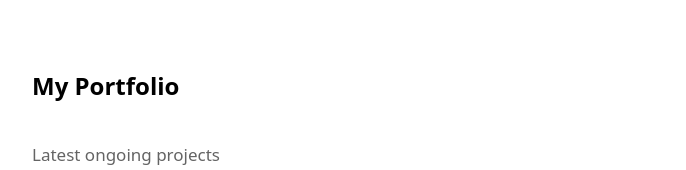
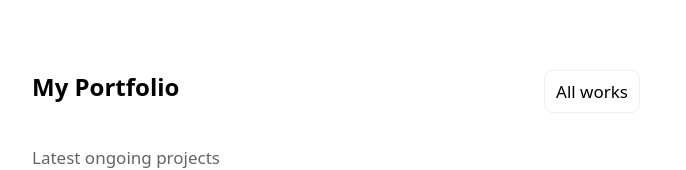
Before and after one commit to JosueSalazaku/portfolio-page, a Next.js app: page / in a window 1280 px wide. Shown: the part 767-937 px from the top of the page, without its empty margins (304-990 px from the left). Built offline with nearby package versions, Linux system fonts and the light colour scheme.

Commit message:
fix: update LinkedIn link and clean up ProjectsSection component

```diff
--- a/src/app/components/ContactInfo.tsx
+++ b/src/app/components/ContactInfo.tsx
@@ -6,7 +6,7 @@ function ContactInfo() {
       <h1 className="font-bold dark:text-white">Connect</h1>
       <p className="text-gray-lightmode dark:text-gray-darkmode">
         Discover my projects on <a href="https://github.com/JosueSalazaku" className="font-bold text-blue-500 hover:underline">Github</a>,
-        connect with me on <a href="https://www.linkedin.com/in/yourusername" className="font-bold text-blue-500 hover:underline">LinkedIn</a>,
+        connect with me on <a href="https://www.linkedin.com/in/josu%C3%A9-salazaku-a0114b294/" className="font-bold text-blue-500 hover:underline">LinkedIn</a>,
         or email me directly at <a href="mailto:josuesalazaku@gmail.com" className="font-bold text-blue-500 hover:underline">josuesalazaku@gmail.com</a>.
         For more info on my experience, visit my <a href="/experience" className="font-bold text-blue-500 hover:underline">experience</a> page.
       </p>
--- a/src/app/components/ProjectsSection.tsx
+++ b/src/app/components/ProjectsSection.tsx
@@ -10,12 +10,12 @@ function ProjectsSection() {
         <h1 className="pb-6 text-2xl font-bold dark:text-white">
           My Portfolio
         </h1>
-        {/* <Link
+        <Link
           href="/works"
           className="block w-24 p-2 mb-4 text-center transition duration-300 ease-in-out border rounded-lg dark:bg-gray-dark hover:border-gray-lightmode dark:hover:border-gray-darkmode border-gray-light dark:border-gray-medium"
         >
           All works
-        </Link> */}
+        </Link>
       </div>
 
       <h1 className="py-4 text-gray-lightmode">Latest ongoing projects</h1>
```
